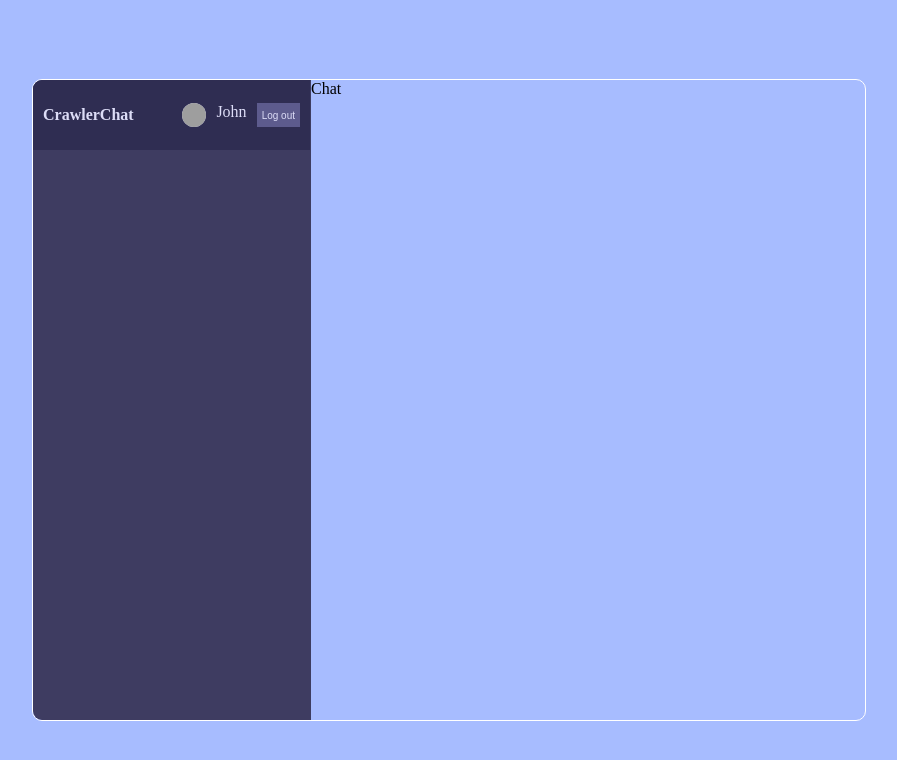
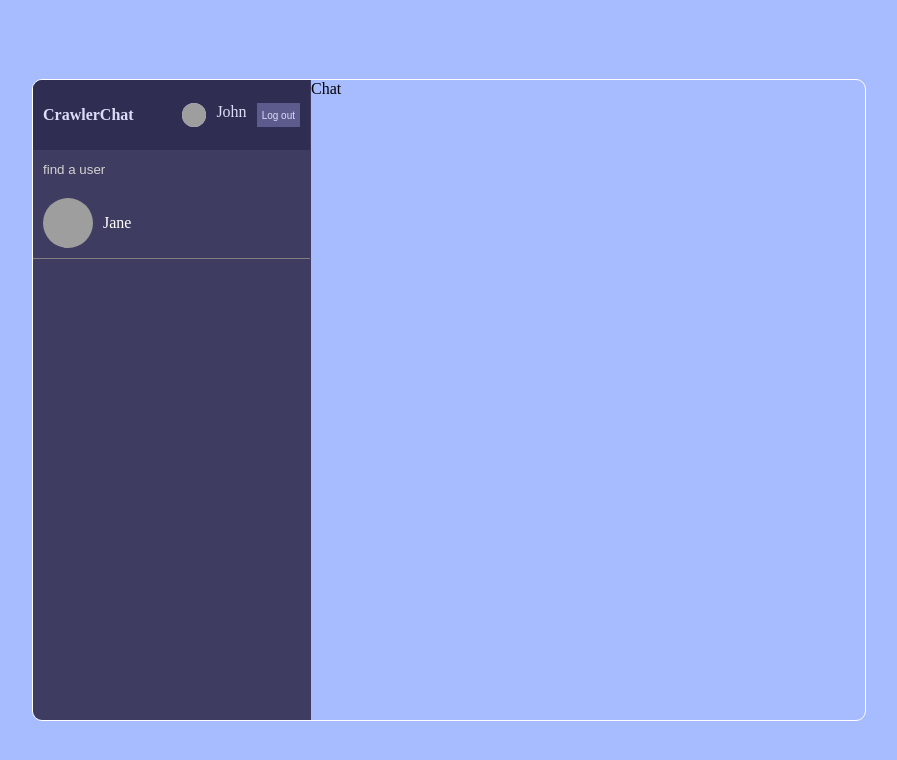
Before and after one commit to savelyevresearch/chat-app-react-firebase, a React (Create React App) app: page / in a window 1280 px wide. Shown: the top 760 px of the page, without its empty margins (191-1088 px from the left). Built offline with nearby package versions, Linux system fonts and the light colour scheme; grey boxes are pictures that could not be loaded.

Commit message:
The Search component has been designed

```diff
--- a/src/components/Search.jsx
+++ b/src/components/Search.jsx
@@ -2,7 +2,17 @@ import React from 'react'
 
 const Search = () => {
   return (
-    <div>Search</div>
+    <div className='search'>
+        <div className='searchForm'>
+            <input type='text' placeholder='find a user'/>
+        </div>
+        <div className='userChat'>
+            <img src='https://images.unsplash.com/photo-1488426862026-3ee34a7d66df?ixlib=rb-4.0.3&ixid=MnwxMjA3fDB8MHxwaG90by1wYWdlfHx8fGVufDB8fHx8&auto=format&fit=crop&w=687&q=80' alt=''/>
+            <div className='userChatInfo'>
+                <span>Jane</span>
+            </div>
+        </div>
+    </div>
   )
 }
 
--- a/src/components/Sidebar.jsx
+++ b/src/components/Sidebar.jsx
@@ -1,11 +1,13 @@
 import React from 'react'
 
 import Navbar from './Navbar'
+import Search from './Search'
 
 const Sidebar = () => {
   return (
     <div className='sidebar'>
         <Navbar />
+        <Search />
     </div>
   )
 }
--- a/src/style.scss
+++ b/src/style.scss
@@ -132,6 +132,45 @@
                     }
                 }
             }
+
+            .search {
+                border-bottom: 1px solid gray;
+
+                .searchForm {
+                    padding: 10px;
+
+                    input {
+                        background-color: transparent;
+                        border: none;
+                        color: white;
+                        outline: none;
+
+                        &::placeholder {
+                            color: lightgray;
+                        }
+                    }
+                }
+
+                .userChat {
+                    padding: 10px;
+                    display: flex;
+                    align-items: center;
+                    gap: 10px;
+                    color: white;
+                    cursor: pointer;
+
+                    &:hover {
+                        background-color: #2f2d52;
+                    }
+
+                    img {
+                        width: 50px;
+                        height: 50px;
+                        border-radius: 50%;
+                        object-fit: cover;
+                    }
+                }
+            }
         }
 
         .chat {
```
